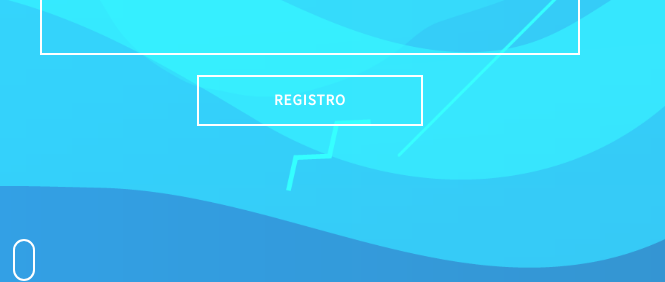
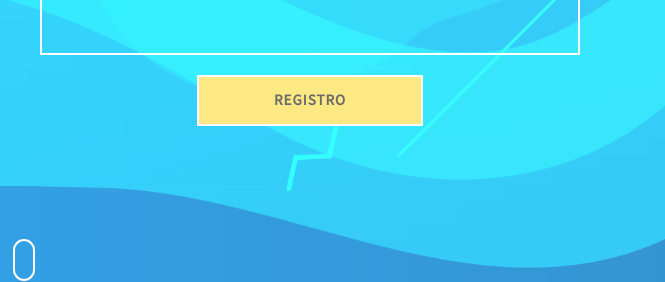
Before and after one commit to ColombiaPython/pyday-pereira-2019, a website: page index.html in a window 1280 px wide. Shown: the part 254-536 px from the top of the page, 615-1280 px from the left. Drawn offline with nearby package versions, Linux system fonts and the light colour scheme.

Commit message:
Cambios en el boton registro del indice

```diff
--- a/style.css
+++ b/style.css
@@ -1032,9 +1032,9 @@ button:focus {
 }
 
 .mu-reg-submit-btn {
-  background-color: transparent;
+  background-color: #FDE465;
   border: 2px solid #fff;
-  color: #fff;
+  color: #464646;
   padding: 12px 75px;
   margin-top: 20px;
   letter-spacing: 1px;
```
